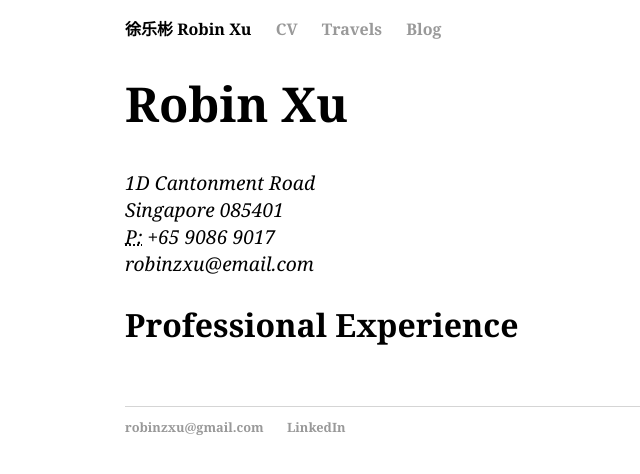
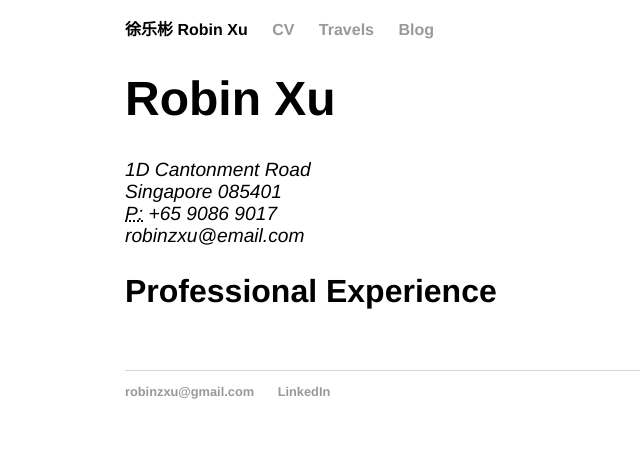
Before and after one commit to robinzxu/robinzxu.github.io, a Jekyll site: the page built from cv/index.html, in a window 1280 px wide. Shown: the top 474 px of the page, without its empty margins (15-655 px from the left). Built offline with Jekyll 4.4.1, drawn with Linux system fonts in a browser that asks for light colours.

Commit message:
Update main.css

```diff
--- a/css/main.css
+++ b/css/main.css
@@ -5,13 +5,13 @@
 
 p, ul { font-size: 1em; line-height: 1.2em; color: #333; }
 
-h1, h2, h3, h4 { font-family: Georgia, Times, "Times New Roman", serif; }
+h1, h2, h3, h4 { font-family: 'Helvetica', 'Arial', 'Sans-Serif'; }
 h1 { font-size: 3.0em;  }
 h2 { font-size: 2.5em; }
 h3 { font-size: 2.0em; }
 h4 { font-size: 1.5em; }
 
-nav ul, footer ul { font-size: 1.0em; font-family: Georgia, Times, "Times New Roman", serif; padding: 0px; list-style: none; font-weight: bold; }
+nav ul, footer ul { font-size: 1.0em; font-family: 'Helvetica', 'Arial', 'Sans-Serif'; padding: 0px; list-style: none; font-weight: bold; }
 nav ul li, footer ul li { display: inline; margin-right: 20px; }
 #home a {
     color:#000000;
@@ -27,6 +27,6 @@
 .cv { margin: 0px 0px 60px; }
 .cv h1 { font-size: 3em; }
 .cv h2 { font-size: 2em; }
-.cv address, .cv .download { font-family: Georgia, Times, "Times New Roman", serif; }
+.cv address, .cv .download { font-family: 'Helvetica', 'Arial', 'Sans-Serif'; }
 .cv address, .cv p { font-size: 1.2em; }
 .cv .download { float: right; font-size: .8em; text-transform: uppercase; }
```
